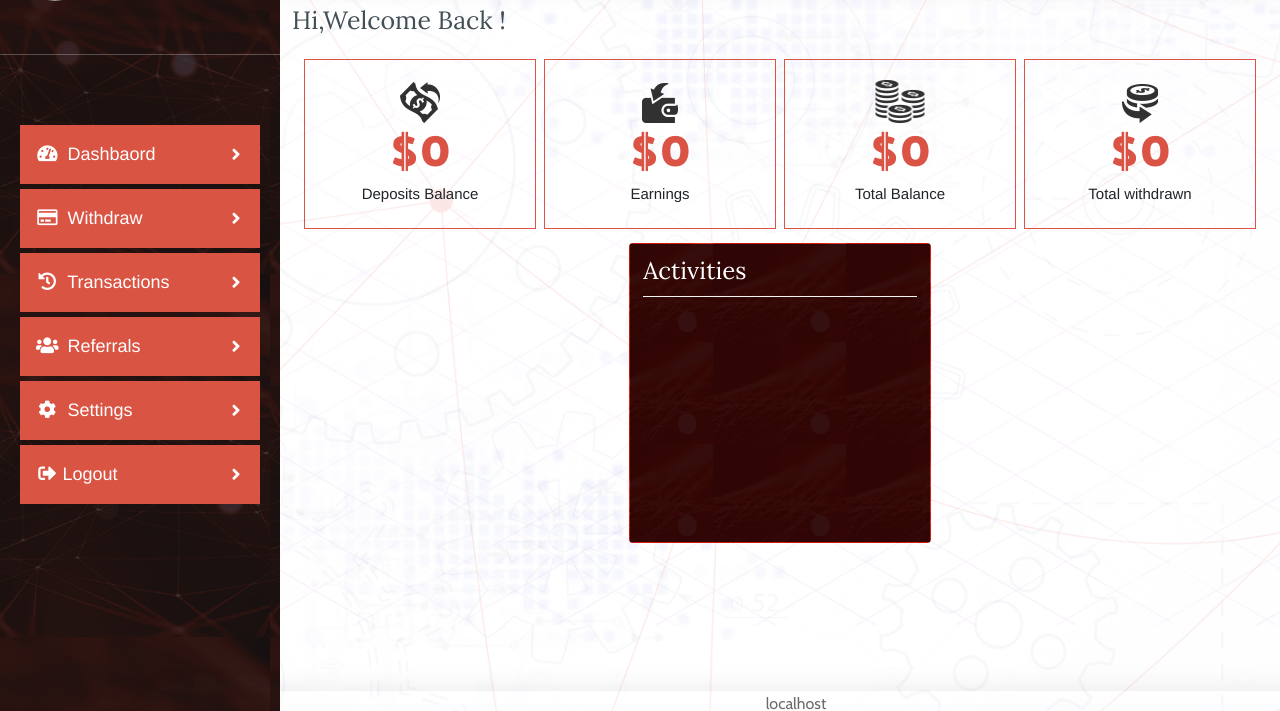
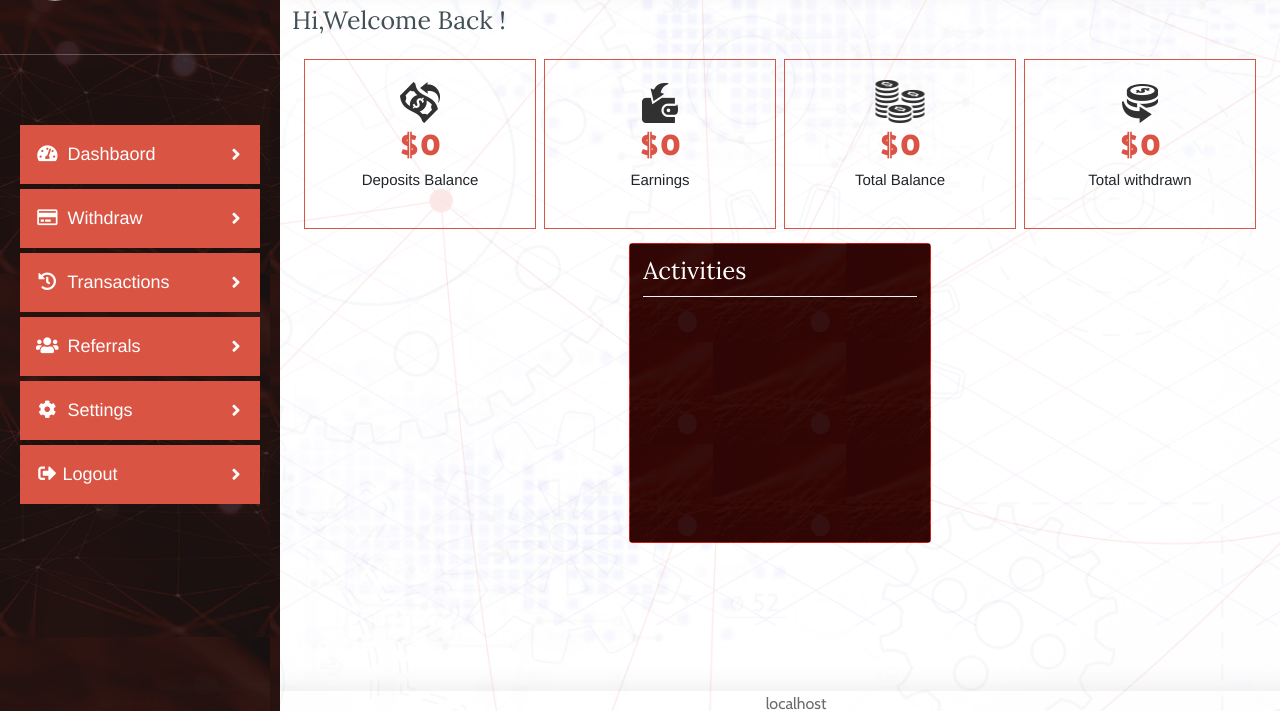
Before and after one commit to devla-d/cp, a Django app: page /index/ in a window 1280 px wide. Shown: the part 89-800 px from the top of the page. Run offline with Django 4.2, Linux system fonts and the light colour scheme; the visitor is signed in with stand-in values (Sample User, id 1); some libraries are stand-ins or nearby versions; some web fonts are replaced; grey boxes are pictures that could not be loaded.

Commit message:
modified

```diff
--- a/assets/users/css/style.css
+++ b/assets/users/css/style.css
@@ -3590,7 +3590,7 @@
 
     .user-statistic__value {
         font-family: "PFBeauSansPro-Black";
-        font-size: 2.75em;
+        font-size: 30px;
         line-height: 1;
         color: #DA5344;
         margin-bottom: 6px;
--- a/baseapp/settings.py
+++ b/baseapp/settings.py
@@ -129,7 +129,7 @@ USE_TZ = True
 # Static files (CSS, JavaScript, Images)
 # https://docs.djangoproject.com/en/4.0/howto/static-files/STATIC_URL = "assets/"
 STATIC_URL = "assets/"
-# STATICFILES_DIRS = (os.path.join(BASE_DIR, "assets"),)
+STATICFILES_DIRS = (os.path.join(BASE_DIR, "assets"),)
 STATIC_ROOT = "/home/capiwwth/public_html/assets/"
 
 # Default primary key field type
```
